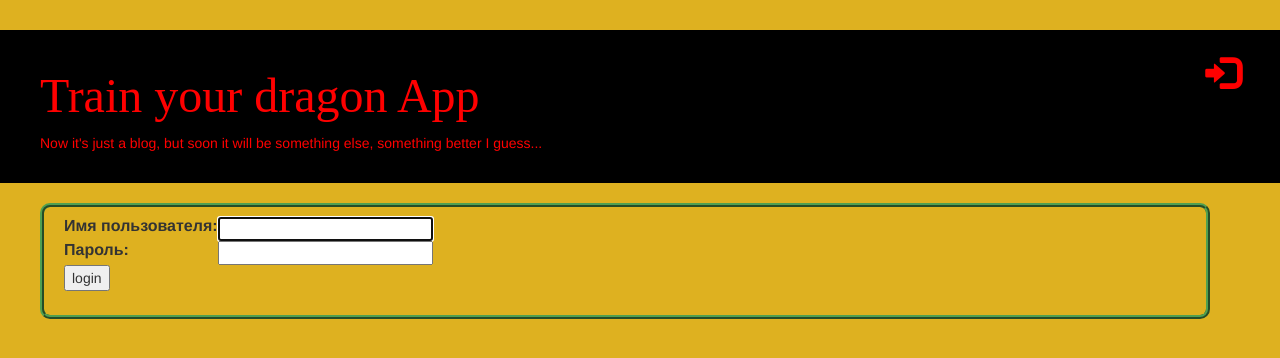
After one commit to Fobos-9/study001, a Django app: page /accounts/login/?next=/trainyourdragon/post/1/publish/ in a window 1280 px wide. The commit adds this page. Shown: the top 358 px of the page. Run offline with Django 5.2, Linux system fonts and the light colour scheme; some libraries are stand-ins or nearby versions; some web fonts are replaced.

Commit message:
Templates, views and CSS modified.

```diff
--- a/dragonsite/settings.py
+++ b/dragonsite/settings.py
@@ -123,3 +123,5 @@
 # https://docs.djangoproject.com/en/5.0/ref/settings/#default-auto-field
 
 DEFAULT_AUTO_FIELD = 'django.db.models.BigAutoField'
+
+LOGIN_REDIRECT_URL = '/trainyourdragon'
--- a/dragonsite/urls.py
+++ b/dragonsite/urls.py
@@ -16,8 +16,11 @@ Including another URLconf
 """
 from django.contrib import admin
 from django.urls import path, include
+from django.contrib.auth import views
 
 urlpatterns = [
     path('admin/', admin.site.urls),
     path('trainyourdragon/', include('trainyourdragon.urls')),
+    path('accounts/login/', views.LoginView.as_view(), name='login'),
+    path('accounts/logout/', views.LogoutView.as_view(next_page='/trainyourdragon'), name='logout'),
 ]
--- a/trainyourdragon/static/CSS/main_style.css
+++ b/trainyourdragon/static/CSS/main_style.css
@@ -33,19 +33,20 @@ h1, h2, h3, h4 {
 }
 
 .date {
-    <!--margin-left: 75%;-->
+    <!--margin-left: 75%;
     float: right;
     color: #454016;
 }
 
 .save {
-    <!--margin-left: 140%;-->
-    width: 89px;
-    height: 52px;
+    <!--margin-left: 140%;
+    width: 75px;
+    height: 35px;
     background: #000000;
     color: #ff0000;
     font-family: 'Drakon';
-    font-size: 20pt;
+    font-size: 14pt;
+    float: right;
 }
 
 .edit {
@@ -55,10 +56,11 @@ h1, h2, h3, h4 {
     background: #000000;
     font-size: 14pt;
     margin-right: 5px;
+    margin-left: 5px;
 }
 
 .post-form textarea, .post-form input {
-    <!--width: 152%;-->
+    <!--width: 152%;
     width: 100%;
     background: rgba(255,255,255,0.5);
 }
@@ -68,11 +70,12 @@ h1, h2, h3, h4 {
     float: right;
     font-size: 26pt;
     margin-right: 20px;
+    margin-top: 4px;
 }
 
 .post p {
     font-family: 'Chonburi';
-    <!--width: 152%;-->
+    <!--width: 152%;
     width: 100%;
     margin-bottom: 30px;
     text-align: justify;
@@ -105,7 +108,6 @@ h1, h2, h3, h4 {
     color: #ff0000;
     font-family: 'Drakon';
     font-size: 14pt;
-    margin-right: 5px;
 }
 
 .delete {
@@ -116,3 +118,16 @@ h1, h2, h3, h4 {
     color: #ff0000;
     font-size: 14pt;
 }
+
+.greetings {
+    float: right;
+    color: #ff0000;
+    font-family: 'Drakon';
+    font-size: 26pt;
+    margin-right: 20px;
+}
+
+.sign-out {
+    background: #000000;
+    border: none;
+}
--- /dev/null
+++ b/trainyourdragon/templates/registration/login.html
@@ -0,0 +1,24 @@
+{% extends "trainyourdragon/base.html" %}
+
+{% block content %}
+    {% if form.errors %}
+        <p>Your username and password didn't match. Please try again.</p>
+    {% endif %}
+
+    <form method="post" action="{% url 'login' %}">
+    {% csrf_token %}
+        <table>
+        <tr>
+            <td>{{ form.username.label_tag }}</td>
+            <td>{{ form.username }}</td>
+        </tr>
+        <tr>
+            <td>{{ form.password.label_tag }}</td>
+            <td>{{ form.password }}</td>
+        </tr>
+        </table>
+
+        <input type="submit" value="login" />
+        <input type="hidden" name="next" value="{{ next }}" />
+    </form>
+{% endblock %}
--- a/trainyourdragon/templates/trainyourdragon/base.html
+++ b/trainyourdragon/templates/trainyourdragon/base.html
@@ -12,10 +12,17 @@
     <body>
         <div class="page-header">
             {% if user.is_authenticated %}
-                <a href="{% url 'post_new' %}" class="top-menu"><span class="glyphicon glyphicon-plus"></span></a>
-                <a href="{% url 'post_draft_list' %}" class="top-menu"><span class="glyphicon glyphicon-edit"></span></a>
+                <form method="post" action="{% url 'logout' %}" class="top-menu" title="Sign out">{% csrf_token %}
+                    <button type="submit" class="sign-out"><span class="glyphicon glyphicon-log-out"></span></button>
+                </form>
+                <!--<a href="{% url 'logout' %}" class="top-menu" title="Sign out"><span class="glyphicon glyphicon-log-out"></span></a>-->
+                <a href="{% url 'post_new' %}" class="top-menu" title="New post"><span class="glyphicon glyphicon-plus"></span></a>
+                <a href="{% url 'post_draft_list' %}" class="top-menu" title="Drafts"><span class="glyphicon glyphicon-edit"></span></a>
+                <p class="greetings">Hello {{ user.username }}!</p>
+            {% else %}
+                <a href="{% url 'login' %}" class="top-menu" title="Sign in"><span class="glyphicon glyphicon-log-in"></span></a>
             {% endif %}
-            <h1><a href="/">Train your dragon App</a></h1>
+            <h1><a href="/trainyourdragon">Train your dragon App</a></h1>
             <p style="color: red; background: transparent">Now it's just a blog, but soon it will be something else, something better I guess...</p>
         </div>
         <div class="content container">
--- a/trainyourdragon/templates/trainyourdragon/post_detail.html
+++ b/trainyourdragon/templates/trainyourdragon/post_detail.html
@@ -9,15 +9,15 @@
                 </div>
             {% else %}
                 <form method="POST" action="{% url 'post_publish' pk=post.pk %}" class="post-form">{% csrf_token %}
-                    <button type="submit" class="publish btn btn-info" name="publish">Publish</button>
+                    <button type="submit" class="publish btn btn-info" name="publish" title="Publish">Publish</button>
                 </form>
             {% endif %}
             {% if user.is_authenticated %}
-                <a class="edit btn btn-default" href="{% url 'post_edit' pk=post.pk %}">
+                <a class="edit btn btn-default" href="{% url 'post_edit' pk=post.pk %}" title="Edit">
                     <span class="glyphicon glyphicon-pencil"></span>
                 </a>
                 <form method="POST" action="{% url 'post_remove' pk=post.pk %}" class="post-form">{% csrf_token %}
-                    <button type="submit" class="delete btn btn-danger" name="delete">
+                    <button type="submit" class="delete btn btn-danger" name="delete" title="Delete">
                         <span class="glyphicon glyphicon-remove"></span>
                     </button>
                 </form>
--- a/trainyourdragon/templates/trainyourdragon/post_edit.html
+++ b/trainyourdragon/templates/trainyourdragon/post_edit.html
@@ -3,6 +3,6 @@
 {% block content %}
     <form method="POST" class="post-form">{% csrf_token %}
         {{ form.as_p }}
-        <button type="submit" class="save btn btn-default">Save</button>
+        <button type="submit" class="save btn btn-default">S a v e</button>
     </form>
 {% endblock %}
```
Also changed, not shown: trainyourdragon/views.py (+6 -2 lines).
